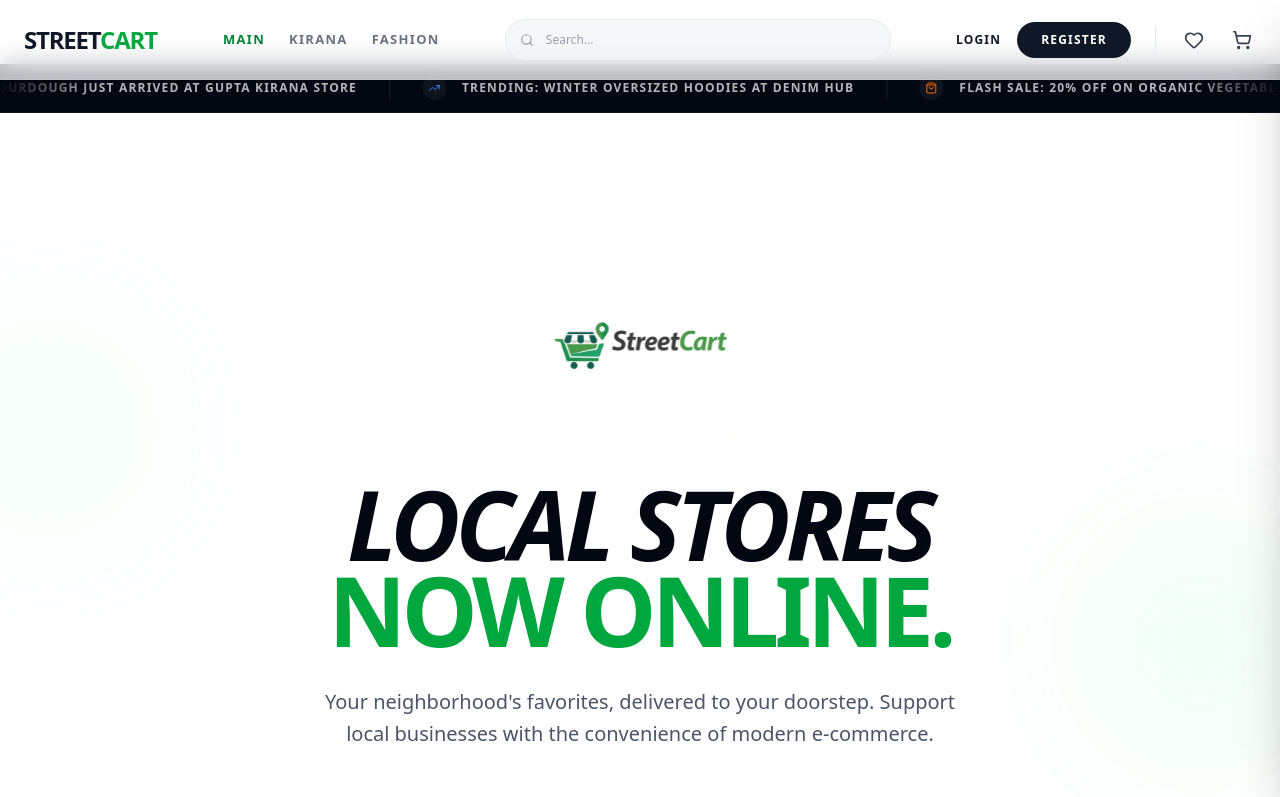
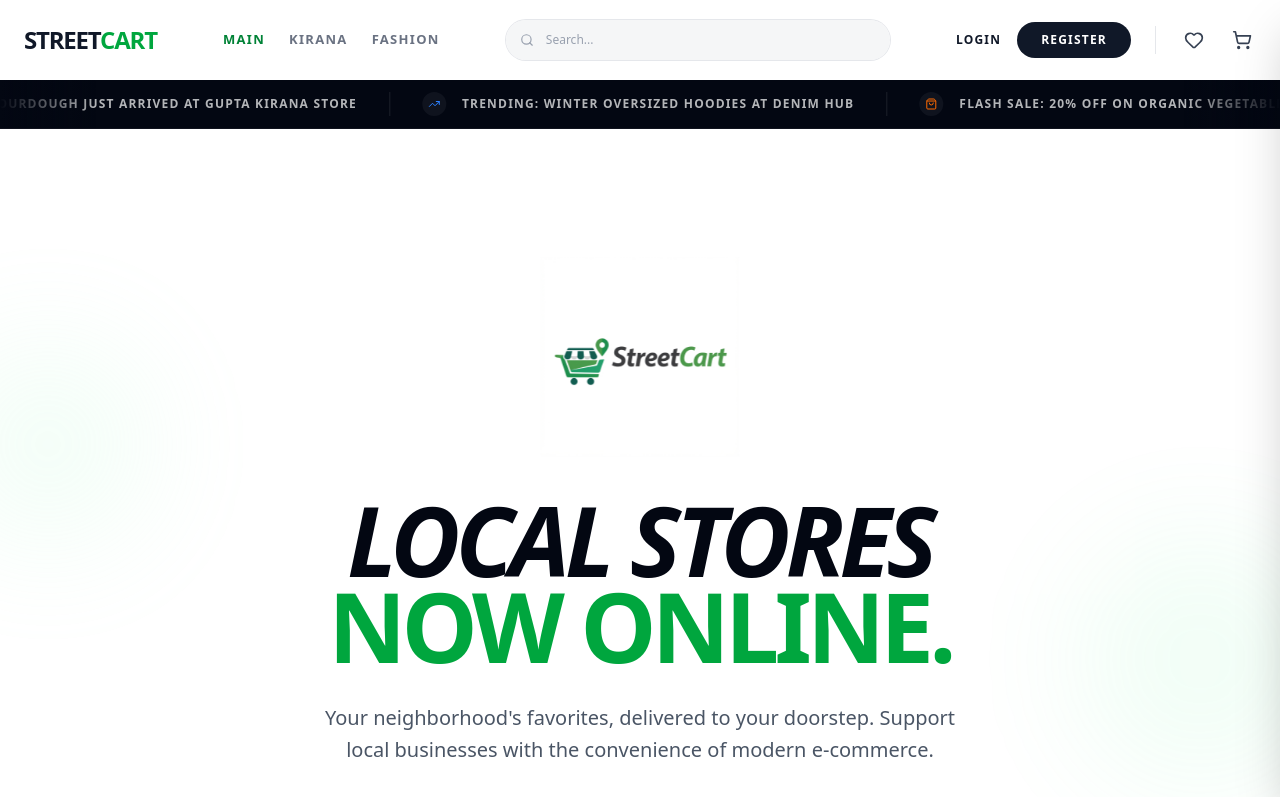
Before and after one commit to ShahzadKhan-git/StreetCart, a Next.js app: page / in a window 1280 px wide. Shown: the top 797 px of the page. Built offline with nearby package versions, Linux system fonts and the light colour scheme.

Commit message:
slider changes

```diff
--- a/app/layout.tsx
+++ b/app/layout.tsx
@@ -34,7 +34,7 @@
         <CartProvider>
           <Navbar />
           <CartDrawer />
-          <main className="flex-grow pt-16">
+          <main className="flex-grow pt-20">
             {children}
           </main>
           <Footer />
```
